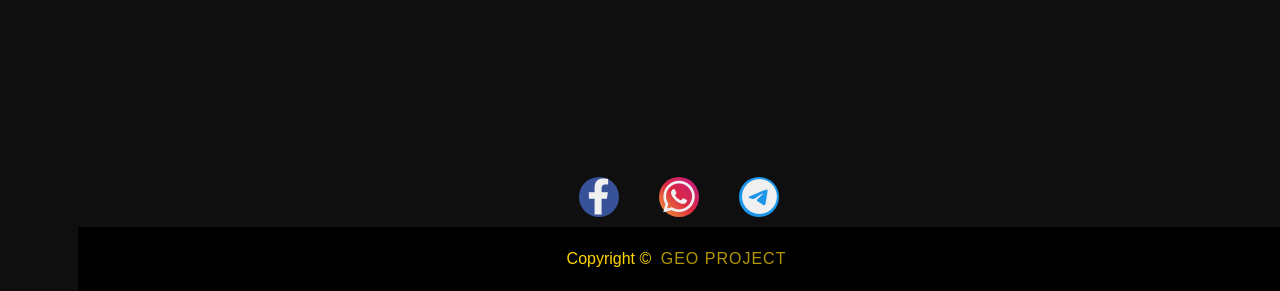
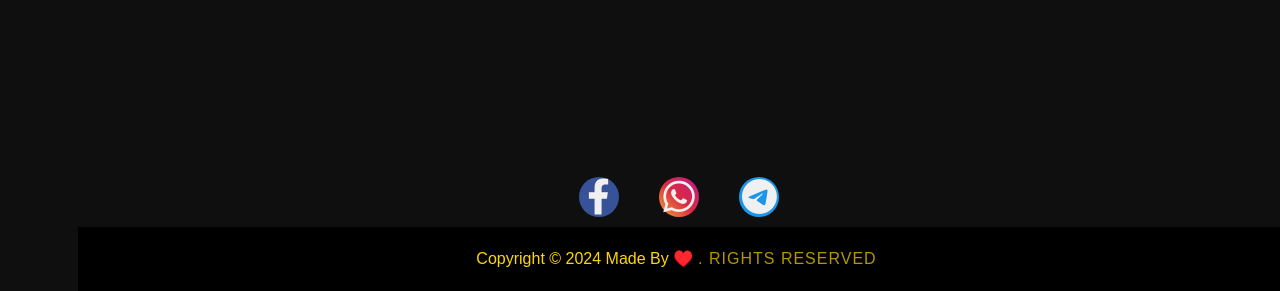
Before and after one commit to Wayanmurdioni/mau, a plain HTML site: page index.html in a window 1280 px wide. Shown: the part 802-1093 px from the top of the page. Drawn offline with nearby package versions, Linux system fonts and the light colour scheme; files that its build step writes are made by us from their sources.

Commit message:
Update index.html

```diff
--- a/index.html
+++ b/index.html
@@ -605,7 +605,7 @@ body{
     <a href="https://t.me/sampiiiiu"><i class="fab fa-telegram"></i></a>
       </div>
     <div class="footerBottom">
-        <p>Copyright &copy <span class="designer">Geo Project</span></p>
+        <p>Copyright &copy 2024 Made By ♥️<span class="designer">. rights reserved</span></p>
     </div>
 </footer>
       </div>
```
